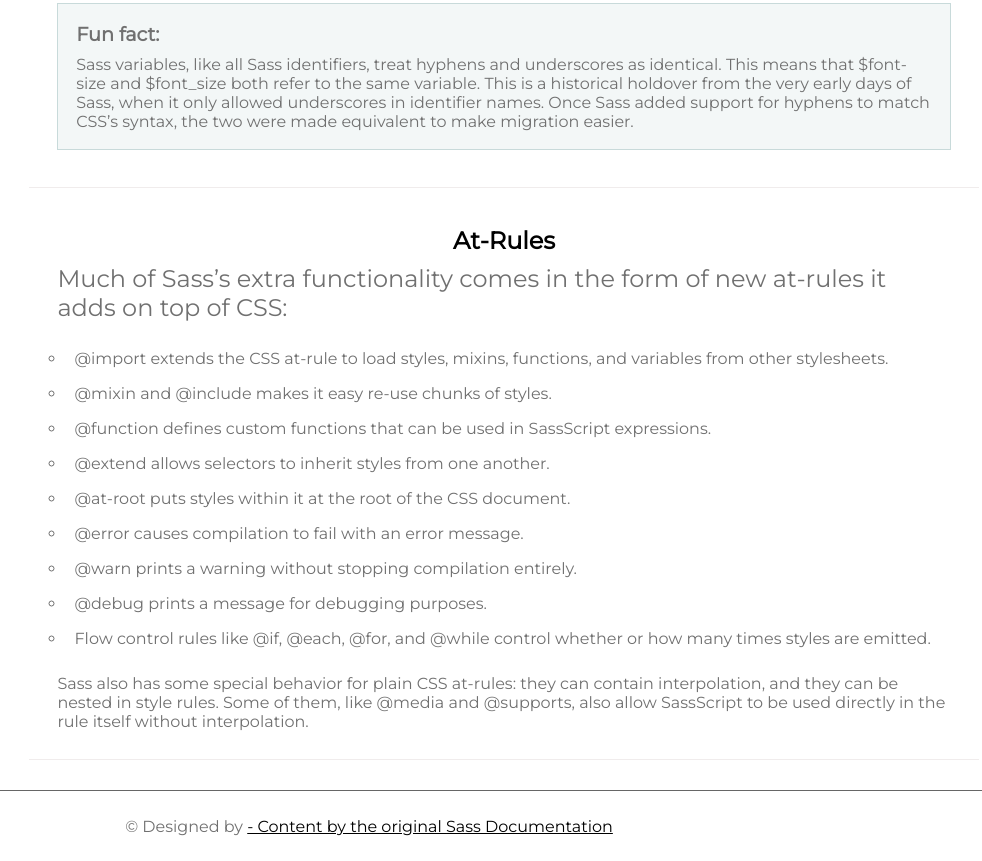
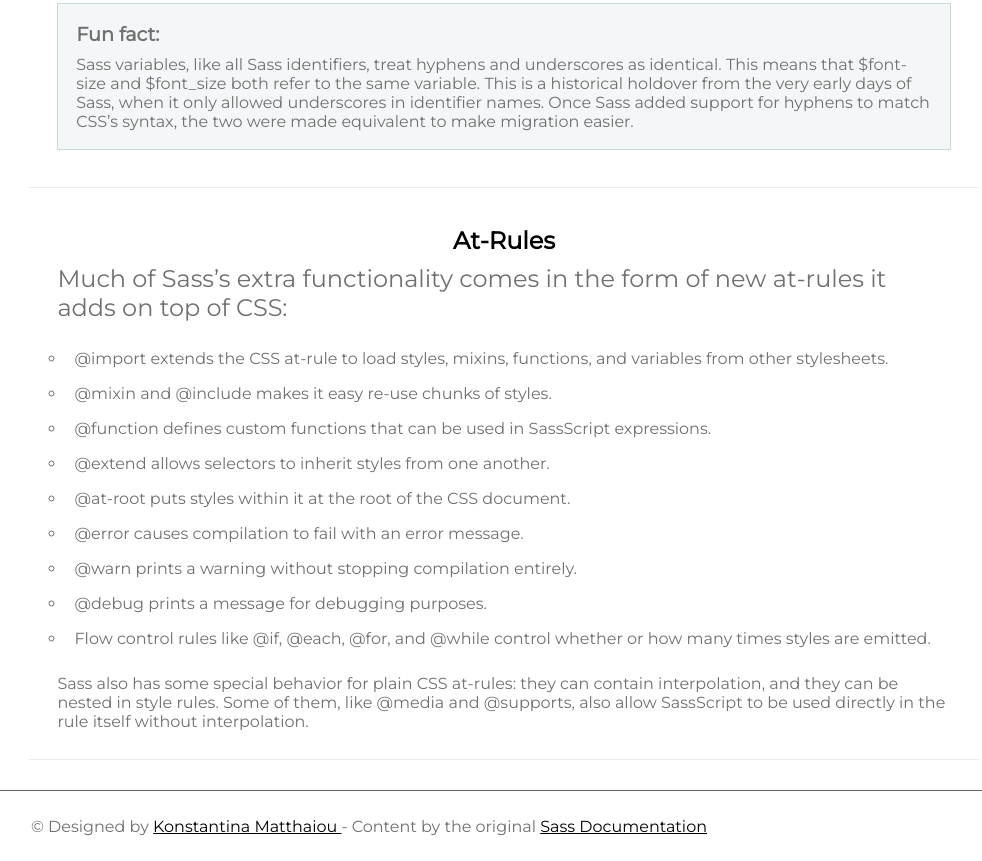
Before and after one commit to konstantinacode/TechnicalDocumentationPage, a website: page index.html in a window 1280 px wide. Shown: the part 4781-5642 px from the top of the page, without its empty margins (271-1253 px from the left). Drawn offline with Linux system fonts and the light colour scheme.

Commit message:
ready to deploy

```diff
--- a/index.html
+++ b/index.html
@@ -511,8 +511,9 @@
     </main>
   </div>
   <footer>
-    &copy; Designed by <a href="mailto:konstantina_mat@hotmail.com?subject=Contact%20Mail>Konstantina Matthaiou" </a> -
-      Content by the original <a href=" https://sass-lang.com/documentation">Sass Documentation</a> </footer>
+    &copy; Designed by <a href="https://konstantinacode.github.io/PortfolioPage/" target="_blank">Konstantina Matthaiou
+    </a> -
+    Content by the original <a href=" https://sass-lang.com/documentation">Sass Documentation</a> </footer>
 </body>
 
 </html>
```
Also changed, not shown: dist/index.html.
